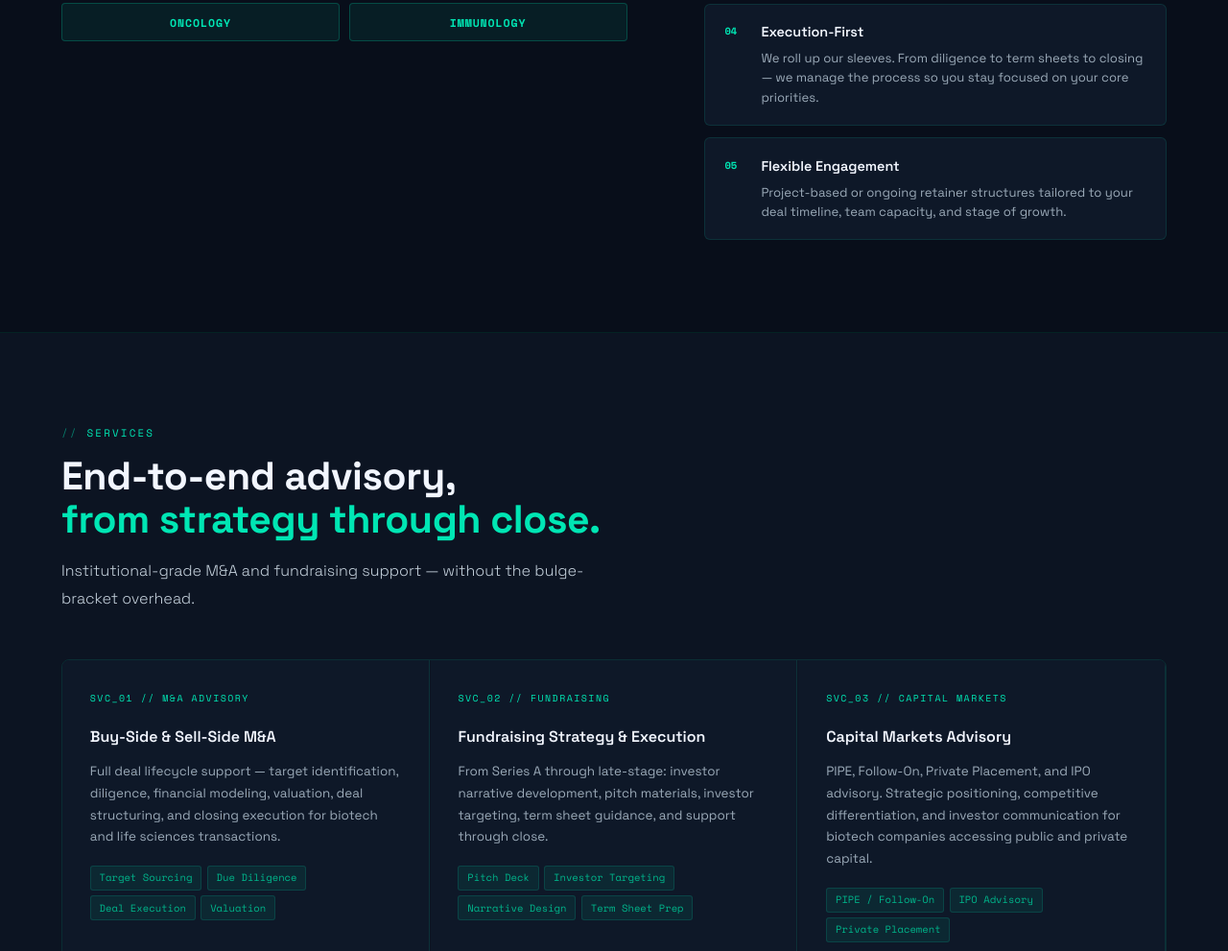
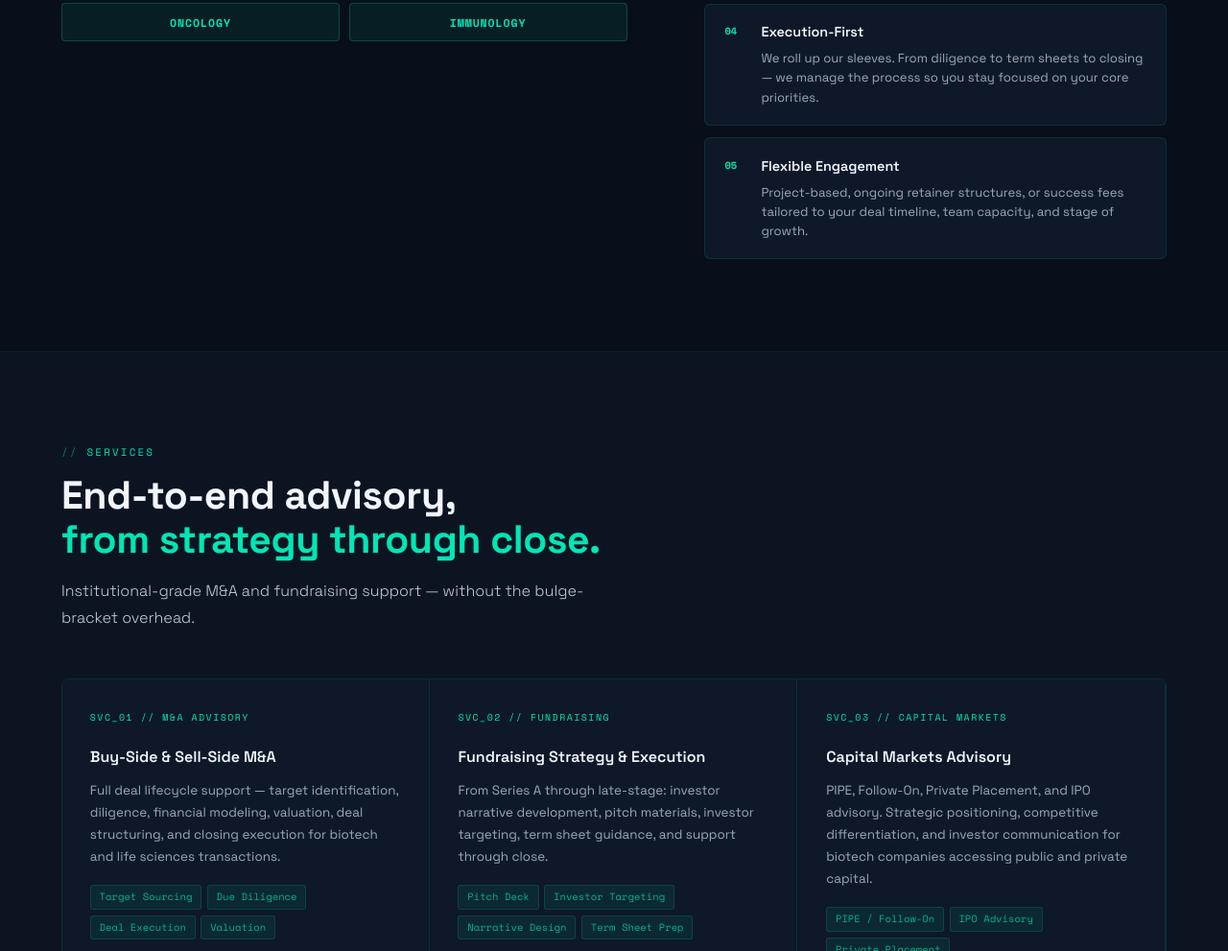
Before and after one commit to crescacap/website, a plain HTML site: page index.html in a window 1280 px wide. Shown: the part 1487-2478 px from the top of the page at 96% size. Drawn offline with nearby package versions, Linux system fonts and the light colour scheme.

Commit message:
Update index.html

```diff
--- a/index.html
+++ b/index.html
@@ -572,7 +572,7 @@
         <div class="pillar-num">05</div>
         <div class="pillar-body">
           <h4>Flexible Engagement</h4>
-          <p>Project-based or ongoing retainer structures tailored to your deal timeline, team capacity, and stage of growth.</p>
+          <p>Project-based, ongoing retainer structures, or success fees tailored to your deal timeline, team capacity, and stage of growth.</p>
         </div>
       </div>
     </div>
```
